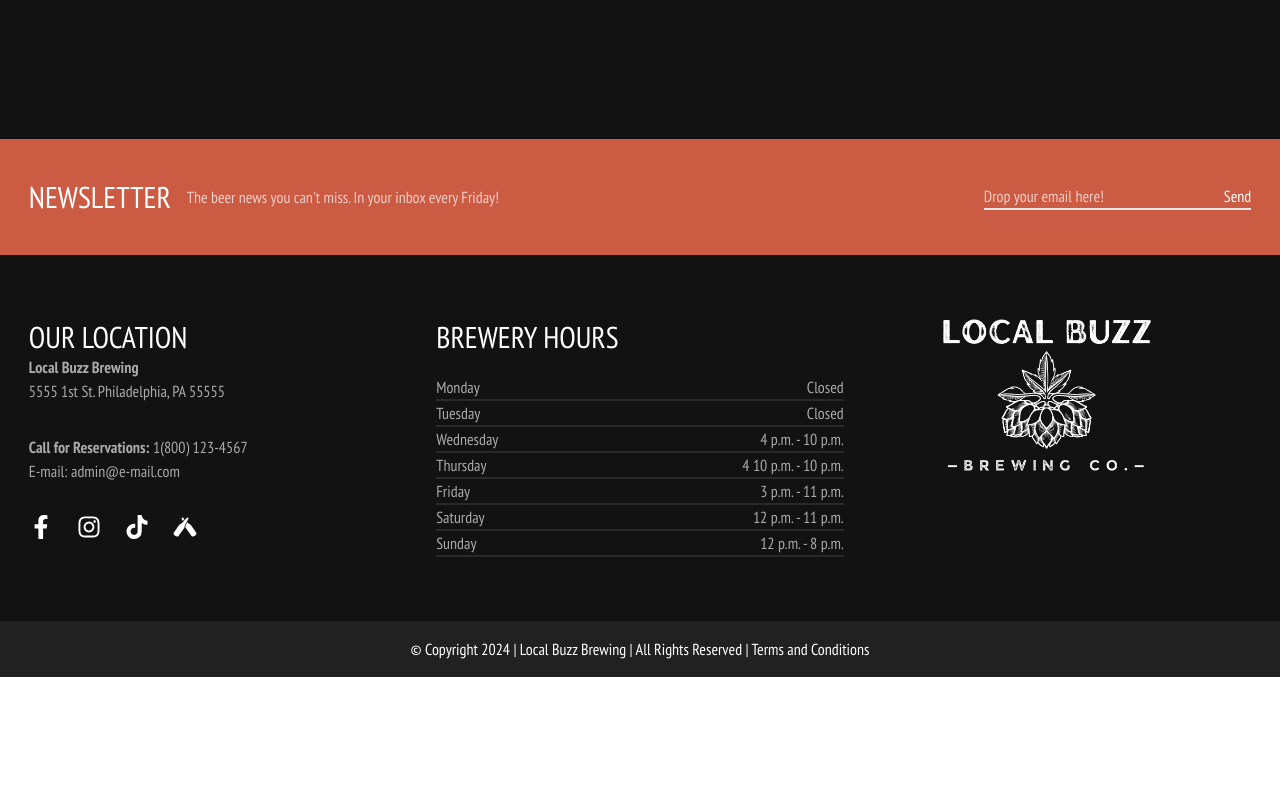
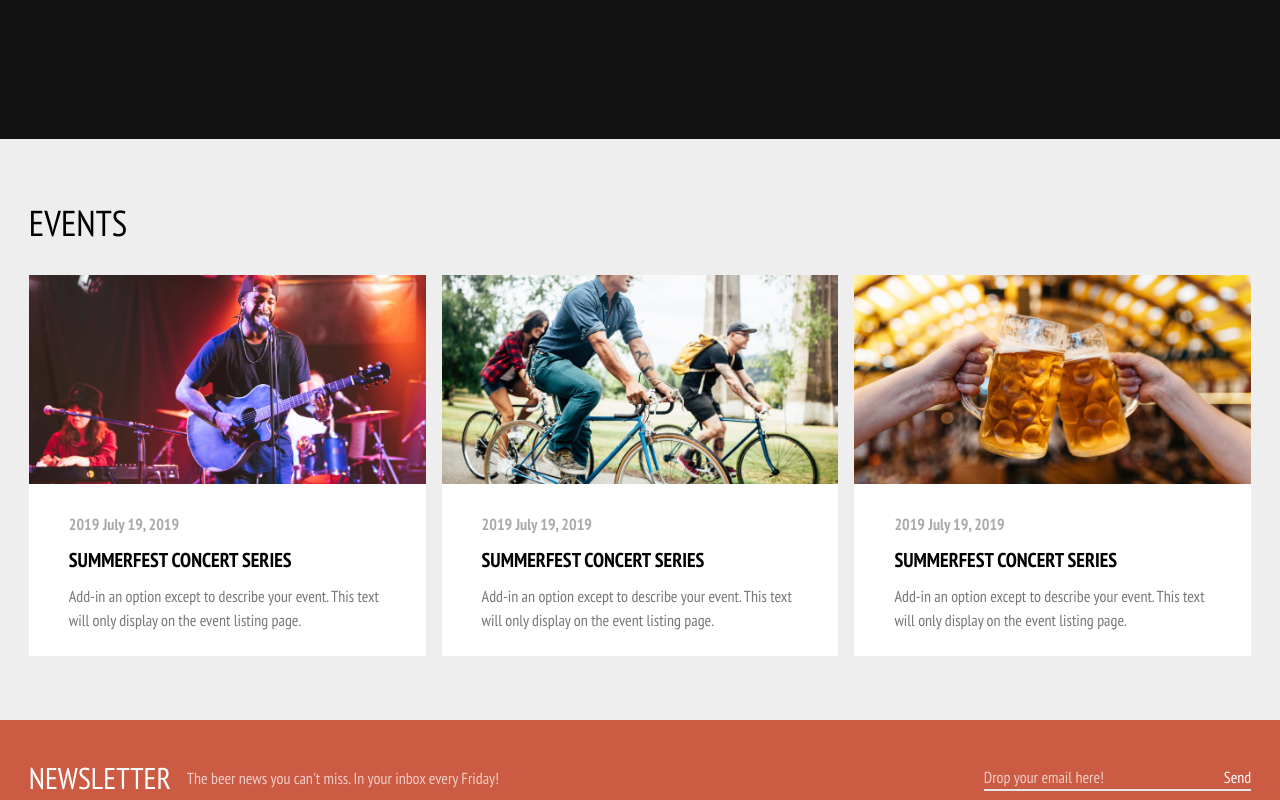
Before and after one commit to mb8504/local_buzz_brewing, a React (Vite) app: page / in a window 1280 px wide. Shown: the part 2780-3580 px from the top of the page. Before the commit the page ends 3457 px from the top, so only its background shows below. Built offline with nearby package versions, Linux system fonts and the light colour scheme.

Commit message:
finished home event card section

```diff
--- a/src/components/Footer.jsx
+++ b/src/components/Footer.jsx
@@ -88,7 +88,7 @@ const Footer = () => {
                     </div>
                     <div className='w-full'>
                         <div className=' flex flex-col items-center justify-center md:justify-end mt-8 md:mt-0'>
-                            <img className='w-52' src="public/test_logo.png" alt="" />
+                            <img className='w-52' src="/footer_logo.png" alt="" />
                         </div>
                     </div>
                 </div>
--- a/src/pages/Home/Home.jsx
+++ b/src/pages/Home/Home.jsx
@@ -4,6 +4,7 @@ import BeerCarousel from './components/BeerCarousel'
 import Cards from './components/Cards'
 import Newsletter from '../../components/Newsletter'
 import Footer from '../../components/Footer'
+import HomeEventCards from './components/HomeEventCards'
 
 const Home = () => {
   return (
@@ -11,6 +12,7 @@ const Home = () => {
       <Slider/>
       <BeerCarousel/>
       <Cards/>
+      <HomeEventCards/>
       <Newsletter/>
       <Footer/>
     </>
--- /dev/null
+++ b/src/pages/Home/components/HomeEventCards.jsx
@@ -0,0 +1,47 @@
+import React from 'react'
+
+const HomeEventCards = () => {
+  return (
+    <section className='bg-eventCardWhite pt-16 pb-16'>
+        <div className='siteContainer'>
+            <h2 className='text-4xl pb-8'>EVENTS</h2>
+            <div>
+                <div className='grid grid-cols-1 md:grid-cols-2 lg:grid-cols-3 gap-4'>
+                    <div id='eventCard1'>
+                        <div className='w-full'>
+                            <img src="/event_card1.png" alt="" />
+                        </div>
+                        <div className='w-full pl-10 pr-10 pt-7 pb-6 bg-white'>
+                            <p className='text-footerGray font-bold'>2019 July 19, 2019</p>
+                            <h2 className='uppercase font-bold mt-2.5 mb-2.5 text-xl'>Summerfest Concert Series</h2>
+                            <p className='text-[#777]'>Add-in an option except to describe your event. This text will only display on the event listing page.</p>
+                        </div>
+                    </div>
+                    <div id='eventCard2' className='mt-8 md:mt-0'>
+                        <div className='w-full'>
+                            <img src="/event_card2.png" alt="" />
+                        </div>
+                        <div className='w-full pl-10 pr-10 pt-7 pb-6 bg-white'>
+                            <p className='text-footerGray font-bold'>2019 July 19, 2019</p>
+                            <h2 className='uppercase font-bold mt-2.5 mb-2.5 text-xl'>Summerfest Concert Series</h2>
+                            <p className='text-[#777]'>Add-in an option except to describe your event. This text will only display on the event listing page.</p>
+                        </div>
+                    </div>
+                    <div id='eventCard3' className='mt-8 md:mt-8 lg:mt-0'>
+                        <div className='w-full'>
+                            <img src="/event_card3.png" alt="" />
+                        </div>
+                        <div className='w-full pl-10 pr-10 pt-7 pb-6 bg-white'>
+                            <p className='text-footerGray font-bold'>2019 July 19, 2019</p>
+                            <h2 className='uppercase font-bold mt-2.5 mb-2.5 text-xl'>Summerfest Concert Series</h2>
+                            <p className='text-[#777]'>Add-in an option except to describe your event. This text will only display on the event listing page.</p>
+                        </div>
+                    </div>
+                </div>
+            </div>
+        </div>
+    </section>
+  )
+}
+
+export default HomeEventCards
--- a/tailwind.config.js
+++ b/tailwind.config.js
@@ -13,6 +13,7 @@ export default {
         'navBlack': '#121212',
         'footerGray': '#aaaaaa',
         'newsletterOrange': '#cc5b44',
+        'eventCardWhite': '#eeeeee',
       }
     },
   },
```
Also changed, not shown: public/test_logo.png (deleted).
